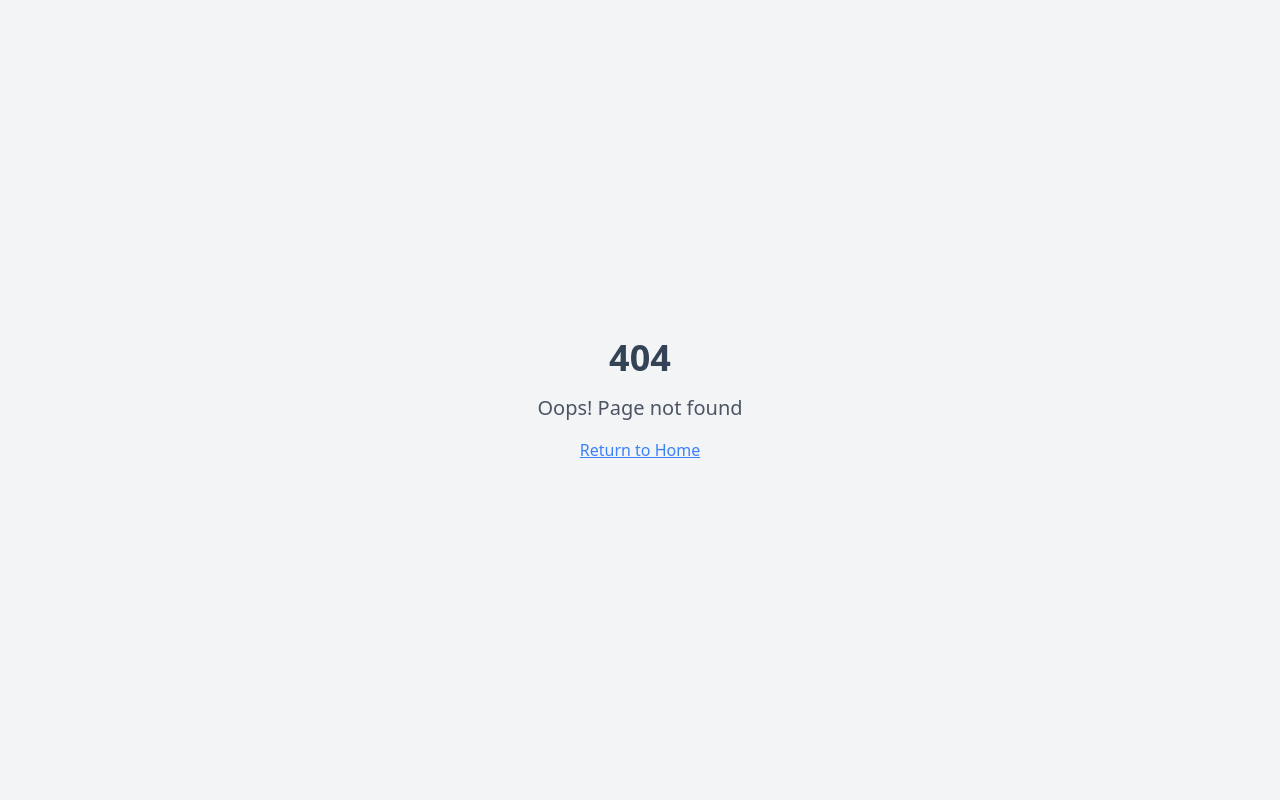
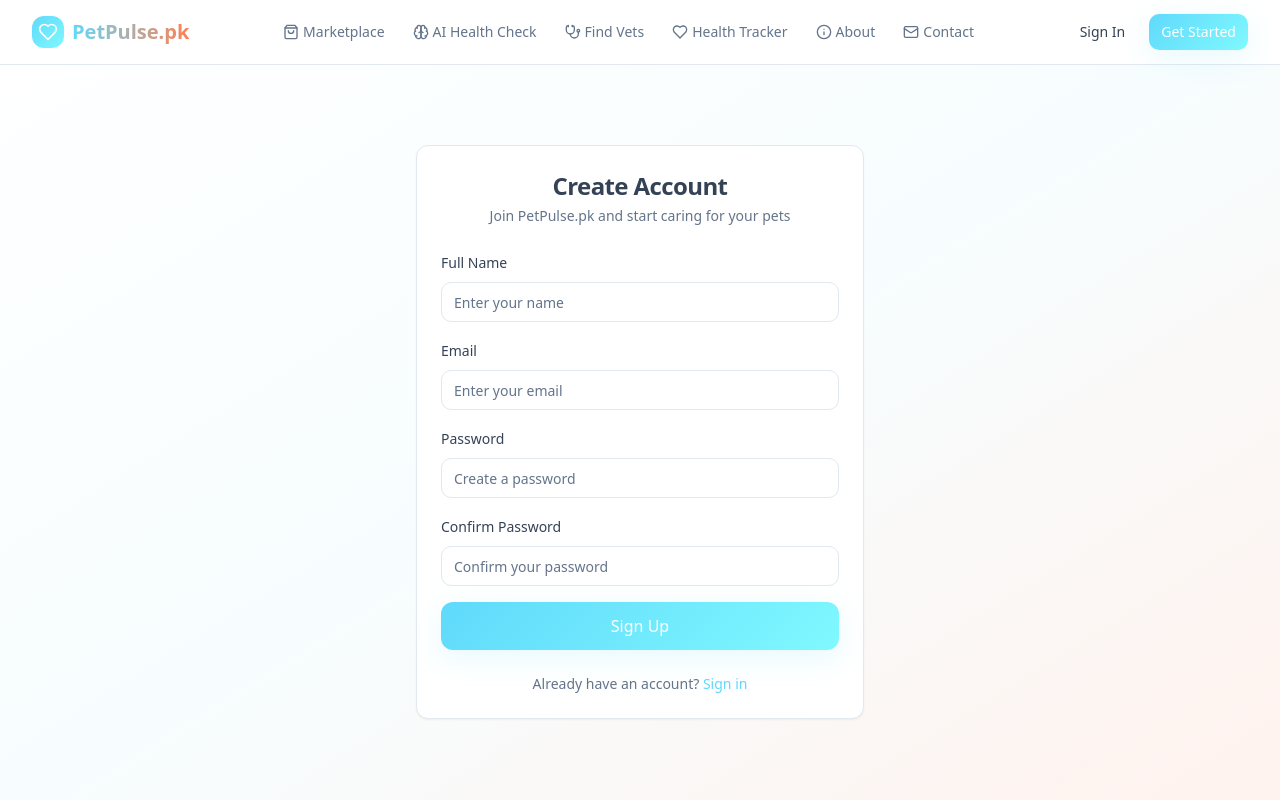
Before and after one commit to Daiyanurrehmankhan/petpulsepk_frontend, a React (Vite) app: page /signup in a window 1280 px wide. Before the commit this address had no page. Built offline with nearby package versions, Linux system fonts and the light colour scheme.

Commit message:
Create frontend pages

```diff
--- a/src/App.tsx
+++ b/src/App.tsx
@@ -11,6 +11,8 @@ import FindVetsPage from "./pages/FindVetsPage";
 import HealthTrackerPage from "./pages/HealthTrackerPage";
 import AboutPage from "./pages/AboutPage";
 import ContactPage from "./pages/ContactPage";
+import LoginPage from "./pages/LoginPage";
+import SignupPage from "./pages/SignupPage";
 
 const queryClient = new QueryClient();
 
@@ -28,6 +30,8 @@ const App = () => (
           <Route path="/health-tracker" element={<HealthTrackerPage />} />
           <Route path="/about" element={<AboutPage />} />
           <Route path="/contact" element={<ContactPage />} />
+          <Route path="/login" element={<LoginPage />} />
+          <Route path="/signup" element={<SignupPage />} />
           {/* ADD ALL CUSTOM ROUTES ABOVE THE CATCH-ALL "*" ROUTE */}
           <Route path="*" element={<NotFound />} />
         </Routes>
--- a/src/components/Navigation.tsx
+++ b/src/components/Navigation.tsx
@@ -45,8 +45,12 @@ const Navigation = () => {
 
           {/* Desktop Auth Buttons */}
           <div className="hidden md:flex items-center space-x-3">
-            <Button variant="ghost" size="sm">Sign In</Button>
-            <Button variant="hero" size="sm">Get Started</Button>
+            <Link to="/login">
+              <Button variant="ghost" size="sm">Sign In</Button>
+            </Link>
+            <Link to="/signup">
+              <Button variant="hero" size="sm">Get Started</Button>
+            </Link>
           </div>
 
           {/* Mobile menu button */}
@@ -77,8 +81,12 @@ const Navigation = () => {
               </Link>
             ))}
             <div className="flex flex-col space-y-2 pt-4 border-t border-border">
-              <Button variant="ghost" className="justify-start">Sign In</Button>
-              <Button variant="hero" className="justify-start">Get Started</Button>
+              <Link to="/login" onClick={() => setIsOpen(false)}>
+                <Button variant="ghost" className="justify-start w-full">Sign In</Button>
+              </Link>
+              <Link to="/signup" onClick={() => setIsOpen(false)}>
+                <Button variant="hero" className="justify-start w-full">Get Started</Button>
+              </Link>
             </div>
           </div>
         )}
--- /dev/null
+++ b/src/pages/LoginPage.tsx
@@ -0,0 +1,92 @@
+import { useForm } from "react-hook-form";
+import { zodResolver } from "@hookform/resolvers/zod";
+import * as z from "zod";
+import { Button } from "@/components/ui/button";
+import { Input } from "@/components/ui/input";
+import { Form, FormControl, FormField, FormItem, FormLabel, FormMessage } from "@/components/ui/form";
+import { Card, CardContent, CardDescription, CardFooter, CardHeader, CardTitle } from "@/components/ui/card";
+import { Link } from "react-router-dom";
+import Navigation from "@/components/Navigation";
+
+const loginSchema = z.object({
+  email: z.string().email({ message: "Invalid email address" }),
+  password: z.string().min(6, { message: "Password must be at least 6 characters" }),
+});
+
+type LoginFormValues = z.infer<typeof loginSchema>;
+
+const LoginPage = () => {
+  const form = useForm<LoginFormValues>({
+    resolver: zodResolver(loginSchema),
+    defaultValues: {
+      email: "",
+      password: "",
+    },
+  });
+
+  const onSubmit = (data: LoginFormValues) => {
+    console.log("Login data:", data);
+    // Backend integration will be handled separately
+  };
+
+  return (
+    <div className="min-h-screen bg-gradient-to-br from-background via-primary/5 to-secondary/10">
+      <Navigation />
+      <div className="container mx-auto px-4 py-20 flex items-center justify-center">
+        <Card className="w-full max-w-md">
+          <CardHeader className="space-y-1">
+            <CardTitle className="text-2xl font-bold text-center">Welcome Back</CardTitle>
+            <CardDescription className="text-center">
+              Sign in to your PetPulse.pk account
+            </CardDescription>
+          </CardHeader>
+          <CardContent>
+            <Form {...form}>
+              <form onSubmit={form.handleSubmit(onSubmit)} className="space-y-4">
+                <FormField
+                  control={form.control}
+                  name="email"
+                  render={({ field }) => (
+                    <FormItem>
+                      <FormLabel>Email</FormLabel>
+                      <FormControl>
+                        <Input placeholder="Enter your email" type="email" {...field} />
+                      </FormControl>
+                      <FormMessage />
+                    </FormItem>
+                  )}
+                />
+                <FormField
+                  control={form.control}
+                  name="password"
+                  render={({ field }) => (
+                    <FormItem>
+                      <FormLabel>Password</FormLabel>
+                      <FormControl>
+                        <Input placeholder="Enter your password" type="password" {...field} />
+                      </FormControl>
+                      <FormMessage />
+                    </FormItem>
+                  )}
+                />
+                <Button type="submit" className="w-full" variant="hero" size="lg">
+                  Sign In
+                </Button>
+              </form>
+            </Form>
+          </CardContent>
+          <CardFooter className="flex flex-col space-y-4">
+            <div className="text-sm text-center text-muted-foreground">
+              Don't have an account?{" "}
+              <Link to="/signup" className="text-primary hover:underline font-medium">
+                Sign up
+              </Link>
+            </div>
+          </CardFooter>
+        </Card>
+      </div>
+    </div>
+  );
+};
+
+export default LoginPage;
--- /dev/null
+++ b/src/pages/SignupPage.tsx
@@ -0,0 +1,125 @@
+import { useForm } from "react-hook-form";
+import { zodResolver } from "@hookform/resolvers/zod";
+import * as z from "zod";
+import { Button } from "@/components/ui/button";
+import { Input } from "@/components/ui/input";
+import { Form, FormControl, FormField, FormItem, FormLabel, FormMessage } from "@/components/ui/form";
+import { Card, CardContent, CardDescription, CardFooter, CardHeader, CardTitle } from "@/components/ui/card";
+import { Link } from "react-router-dom";
+import Navigation from "@/components/Navigation";
+
+const signupSchema = z.object({
+  name: z.string().min(2, { message: "Name must be at least 2 characters" }),
+  email: z.string().email({ message: "Invalid email address" }),
+  password: z.string().min(6, { message: "Password must be at least 6 characters" }),
+  confirmPassword: z.string(),
+}).refine((data) => data.password === data.confirmPassword, {
+  message: "Passwords don't match",
+  path: ["confirmPassword"],
+});
+
+type SignupFormValues = z.infer<typeof signupSchema>;
+
+const SignupPage = () => {
+  const form = useForm<SignupFormValues>({
+    resolver: zodResolver(signupSchema),
+    defaultValues: {
+      name: "",
+      email: "",
+      password: "",
+      confirmPassword: "",
+    },
+  });
+
+  const onSubmit = (data: SignupFormValues) => {
+    console.log("Signup data:", data);
+    // Backend integration will be handled separately
+  };
+
+  return (
+    <div className="min-h-screen bg-gradient-to-br from-background via-primary/5 to-secondary/10">
+      <Navigation />
+      <div className="container mx-auto px-4 py-20 flex items-center justify-center">
+        <Card className="w-full max-w-md">
+          <CardHeader className="space-y-1">
+            <CardTitle className="text-2xl font-bold text-center">Create Account</CardTitle>
+            <CardDescription className="text-center">
+              Join PetPulse.pk and start caring for your pets
+            </CardDescription>
+          </CardHeader>
+          <CardContent>
+            <Form {...form}>
+              <form onSubmit={form.handleSubmit(onSubmit)} className="space-y-4">
+                <FormField
+                  control={form.control}
+                  name="name"
+                  render={({ field }) => (
+                    <FormItem>
+                      <FormLabel>Full Name</FormLabel>
+                      <FormControl>
+                        <Input placeholder="Enter your name" {...field} />
+                      </FormControl>
+                      <FormMessage />
+                    </FormItem>
+                  )}
+                />
+                <FormField
+                  control={form.control}
+                  name="email"
+                  render={({ field }) => (
+                    <FormItem>
+                      <FormLabel>Email</FormLabel>
+                      <FormControl>
+                        <Input placeholder="Enter your email" type="email" {...field} />
+                      </FormControl>
+                      <FormMessage />
+                    </FormItem>
+                  )}
+                />
+                <FormField
+                  control={form.control}
+                  name="password"
+                  render={({ field }) => (
+                    <FormItem>
+                      <FormLabel>Password</FormLabel>
+                      <FormControl>
+                        <Input placeholder="Create a password" type="password" {...field} />
+                      </FormControl>
+                      <FormMessage />
+                    </FormItem>
+                  )}
+                />
+                <FormField
+                  control={form.control}
+                  name="confirmPassword"
+                  render={({ field }) => (
+                    <FormItem>
+                      <FormLabel>Confirm Password</FormLabel>
+                      <FormControl>
+                        <Input placeholder="Confirm your password" type="password" {...field} />
+                      </FormControl>
+                      <FormMessage />
+                    </FormItem>
+                  )}
+                />
+                <Button type="submit" className="w-full" variant="hero" size="lg">
+                  Sign Up
+                </Button>
+              </form>
+            </Form>
+          </CardContent>
+          <CardFooter className="flex flex-col space-y-4">
+            <div className="text-sm text-center text-muted-foreground">
+              Already have an account?{" "}
+              <Link to="/login" className="text-primary hover:underline font-medium">
+                Sign in
+              </Link>
+            </div>
+          </CardFooter>
+        </Card>
+      </div>
+    </div>
+  );
+};
+
+export default SignupPage;
```
